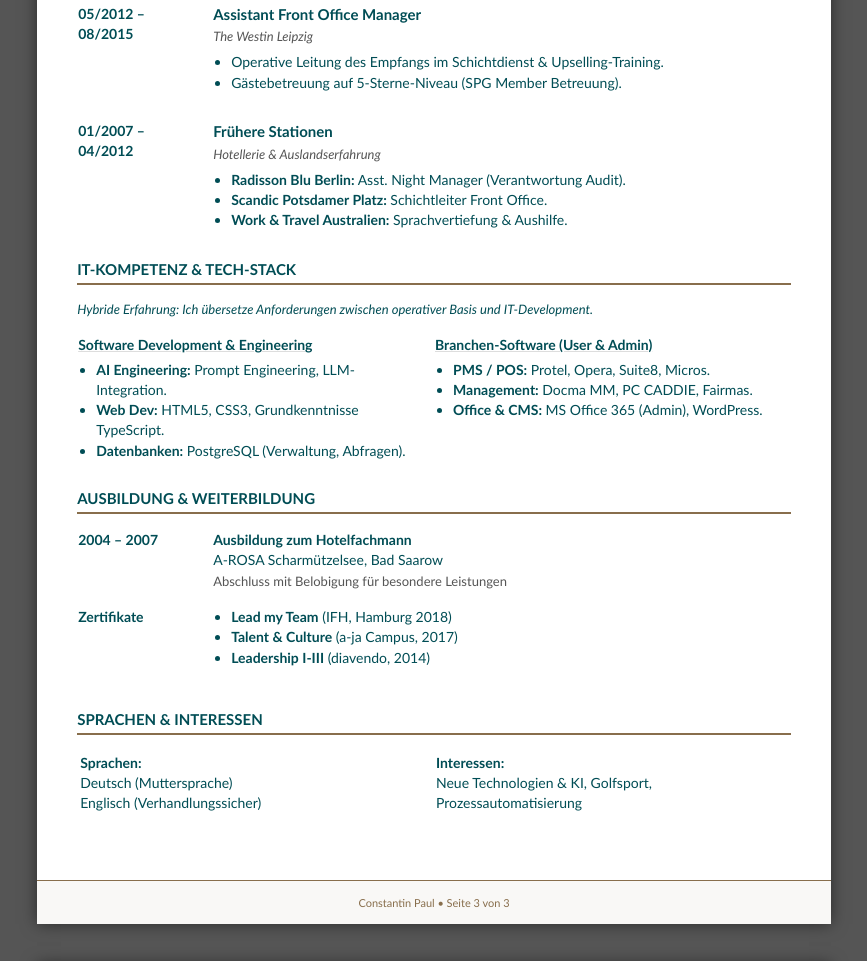
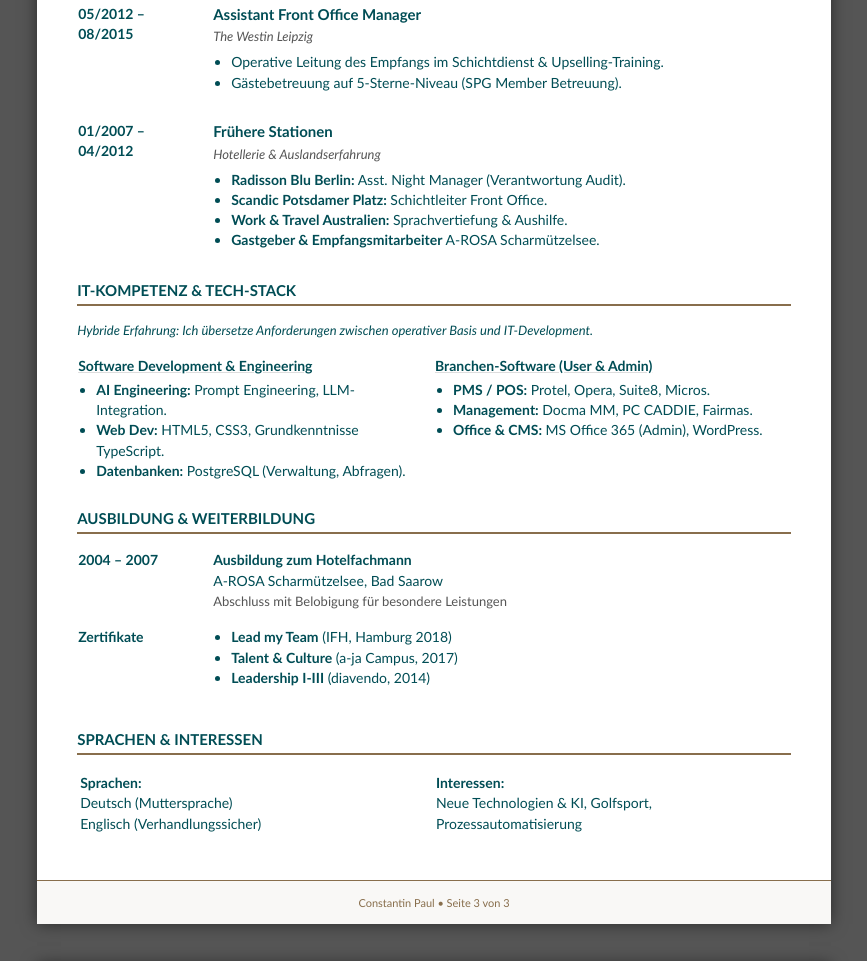
Before and after one commit to smartarts-live/BSA, a plain HTML site: page index.html in a window 1280 px wide. Shown: the part 2564-3525 px from the top of the page, without its empty margins (206-1073 px from the left). Drawn offline with Linux system fonts and the light colour scheme.

Commit message:
Add job experience for A-ROSA Scharmützelsee

```diff
--- a/index.html
+++ b/index.html
@@ -328,6 +328,7 @@
                             <li><strong>Radisson Blu Berlin:</strong> Asst. Night Manager (Verantwortung Audit).</li>
                             <li><strong>Scandic Potsdamer Platz:</strong> Schichtleiter Front Office.</li>
                             <li><strong>Work & Travel Australien:</strong> Sprachvertiefung & Aushilfe.</li>
+                            <li><strong>Gastgeber & Empfangsmitarbeiter</strong> A-ROSA Scharmützelsee.</li>
                         </ul>
                     </td>
                 </tr>
```
